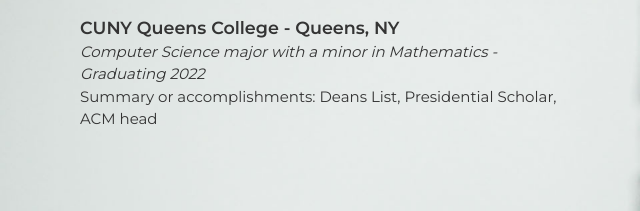
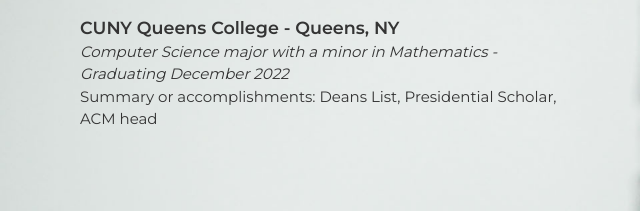
Before and after one commit to BenKluger/BenKluger.github.io, a plain HTML site: page resume.html in a window 1280 px wide. Shown: the part 553-764 px from the top of the page, 160-800 px from the left. Drawn offline with Linux system fonts and the light colour scheme.

Commit message:
Update resume.html

```diff
--- a/resume.html
+++ b/resume.html
@@ -30,7 +30,7 @@
           <!-- Copy this whole <section> block to add more schools. -->
           <section>
             <h3>CUNY Queens College - Queens, NY</h3>
-            <p>Computer Science major with a minor in Mathematics - Graduating 2022</p>
+            <p>Computer Science major with a minor in Mathematics - Graduating December 2022</p>
             <p>Summary or accomplishments: Deans List, Presidential Scholar, ACM head</p>
           </section>
         </div>
```
